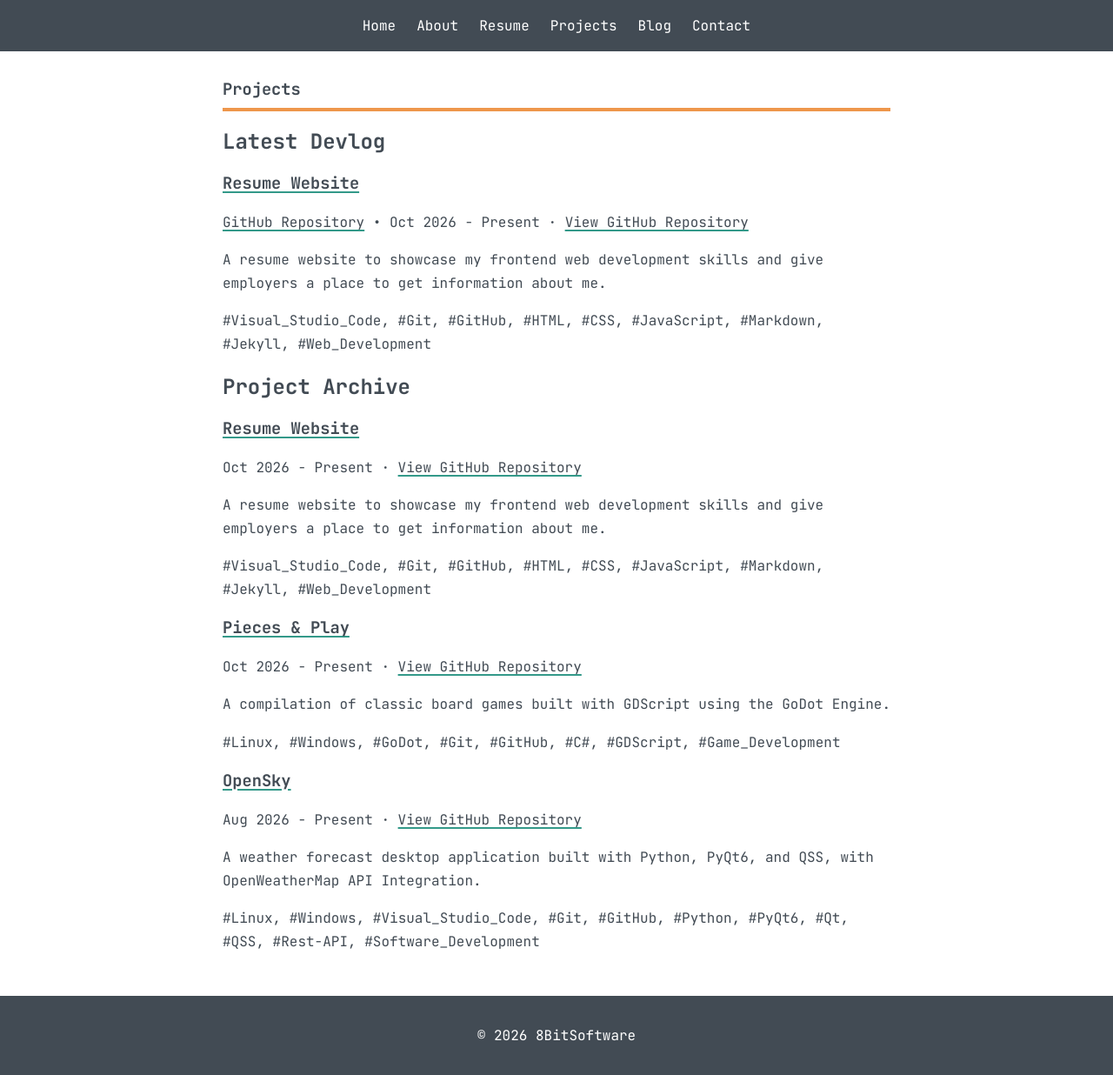
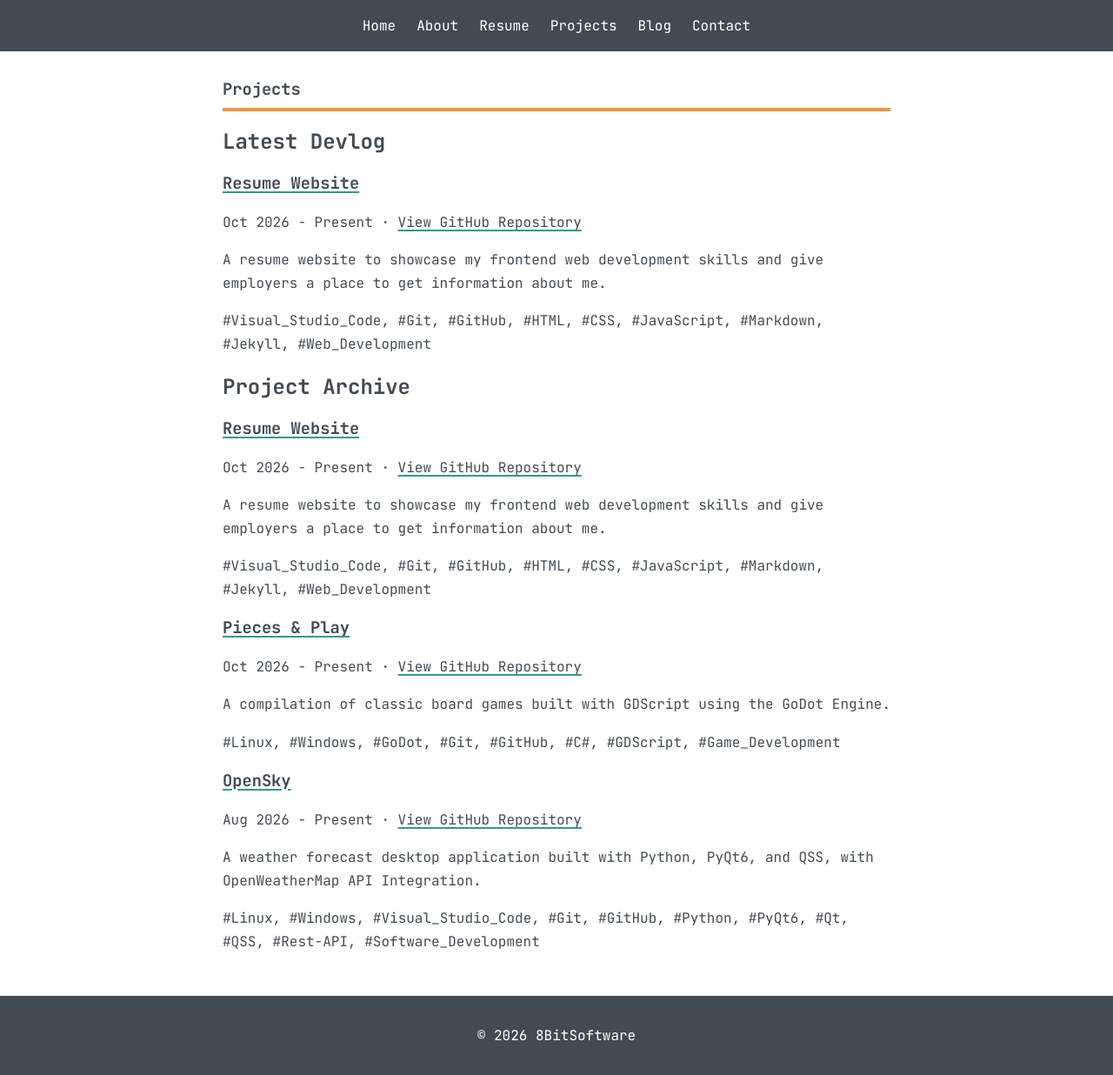
Before and after one commit to 8Bitsian/Resume, a Jekyll site: the page built from pages/projects.md, in a window 1280 px wide. Shown: the whole page at 87% size. Built offline with Jekyll 4.4.1, drawn with Linux system fonts in a browser that asks for light colours.

Commit message:
Delected repetitive github link.

```diff
--- a/_layouts/projects.html
+++ b/_layouts/projects.html
@@ -14,10 +14,6 @@ layout: default
         <h3><a href="{{ latest.url | relative_url }}">{{ latest.title }}</a></h3>
 
         <p class="post-meta">
-          {% if latest.repo %}
-            <a href="{{ latest.repo }}">GitHub Repository</a> •
-          {% endif %}
-
           <time datetime="{{ project.start_date | date_to_xmlschema }}">
             {{ latest.start_date | date: "%b %Y" }}
           </time>
```
